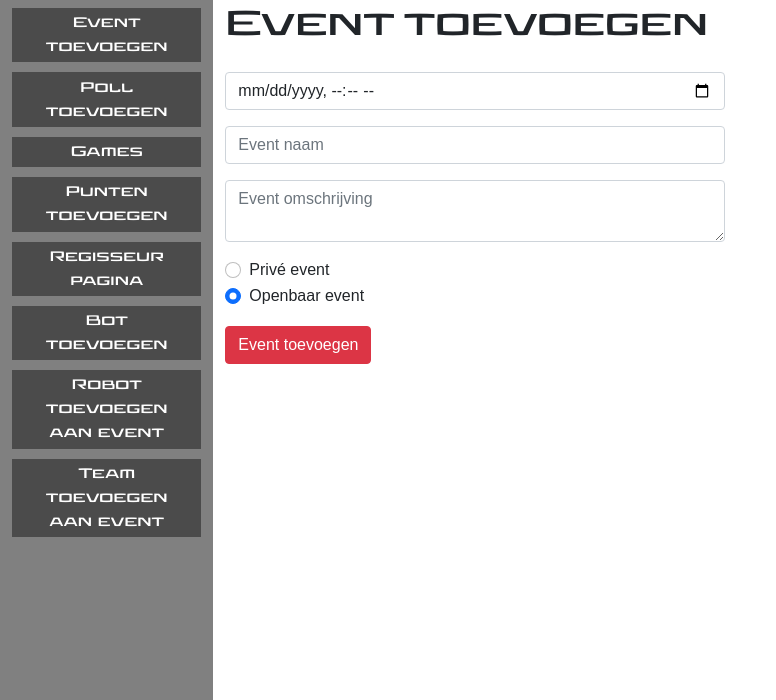
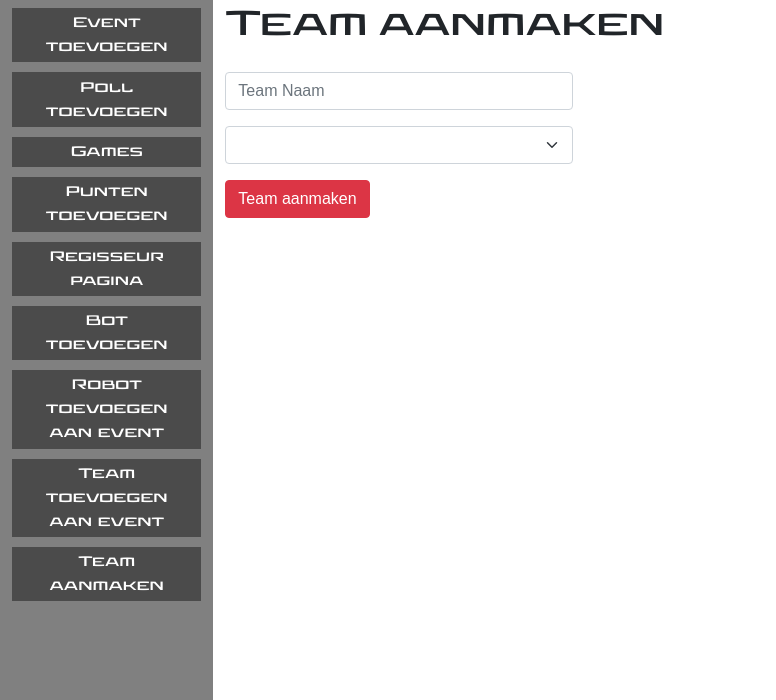
Before and after one commit to DelanoKoster1/Battle-Bot-interface, a PHP site: page /pages/admin.php?createTeam in a window 1280 px wide. Shown: the part 100-800 px from the top of the page, without its empty margins (0-776 px from the left). Run offline with PHP 8.4, Linux system fonts and the light colour scheme; the visitor is signed in with stand-in values (Sample User, id 1); data comes from the database, SQL or seed files in the repository; lists and menus that the app fills with data are empty; some libraries are stand-ins or nearby versions.

Commit message:
Made create team that can be connected to a bot

```diff
--- /dev/null
+++ b/components/admin/createTeam.php
@@ -0,0 +1,29 @@
+<form action="<?= htmlentities($_SERVER['PHP_SELF']); ?>" method="POST" enctype="multipart/form-data">
+    <div class="col-4">
+        <input class="form-control mt-3" placeholder="Team Naam" name="teamName" id="teamName" type="text">
+        <?php
+        $sql = "SELECT bot.id FROM `bot` WHERE `id` NOT IN (SELECT team.botId FROM `team`)";
+        $results = stmtExec($sql, 0);
+        if (!$results) {
+            $_SESSION['error'] = "Voer alle velden in";
+            header("location: ../components/error.php");
+        }
+        ?>
+        <select class="form-select mt-3" name="bots" id="bots">
+            <?php
+            $ids = $results["bot.id"];
+            for ($i = 0; $i < count($ids); $i++) {
+                $sql = "SELECT name, id FROM bot WHERE id = ?";
+                $result = stmtExec($sql, 0, $results["bot.id"][$i]);
+                $name = $result['name'][$i];
+                $botId = $result['id'][$i];
+                echo '
+                    <option value=" ' . $botId . '"> ' . $name . '</option>
+                ';
+            }
+
+            ?>
+        </select>
+        <input class="btn btn-danger mt-3" type="submit" id="submitTeam" name="submitTeam" value="Team aanmaken">
+    </div>
+</form>
--- a/pages/admin.php
+++ b/pages/admin.php
@@ -43,6 +43,11 @@ switch (true) {
     case isset($_GET['addTeamToEvent']);
         $headerTitle = 'Team aan event toevoegen';
         $content = "../components/admin/addTeamToEvent.php";
+        break;
+
+    case isset($_GET['createTeam']);
+        $headerTitle = 'Team aanmaken';
+        $content = "../components/admin/createTeam.php";
         break;
 
     default:
@@ -106,6 +111,8 @@ if (isset($_POST['event'])) {
         exit();
     }
 }
+
+// Code for add bot page
 
 if (isset($_POST['bot'])) {
     if (isset($_POST['botName']) && $botName = filter_input(INPUT_POST, 'botName', FILTER_SANITIZE_SPECIAL_CHARS)) {
@@ -264,6 +271,25 @@ if (isset($_POST['selectedEvent'])) {
         }
     }
 }
+
+//code for create team page
+
+if (isset($_POST['submitTeam'])) {
+    if (isset($_POST['teamName']) && $teamName = filter_input(INPUT_POST, 'teamName', FILTER_SANITIZE_SPECIAL_CHARS)) {
+        if (isset($_POST['bots']) && $botId = filter_input(INPUT_POST, 'bots', FILTER_SANITIZE_NUMBER_INT)) {
+            $sql = "INSERT INTO team (name, botId) VALUES (?,?)";
+
+            if (!stmtExec($sql, 0, $teamName, $botId)) {
+                $_SESSION['error'] = "Voer alle velden in";
+                header("location: ../components/error.php");
+            } else {
+                $_SESSION['succes'] = "Team aangemaakt!";
+            }
+        }
+    }
+}
+
+
 ?>
 
 <!DOCTYPE html>
@@ -314,6 +340,9 @@ if (isset($_POST['selectedEvent'])) {
                         </li>
                         <li class="nav-item w-100">
                             <a class="nav-link text-white" href="admin.php?addTeamToEvent">Team toevoegen aan event</a>
+                        </li>
+                        <li class="nav-item w-100">
+                            <a class="nav-link text-white" href="admin.php?createTeam">Team aanmaken</a>
                         </li>
                     </ul>
                 </nav>
```
